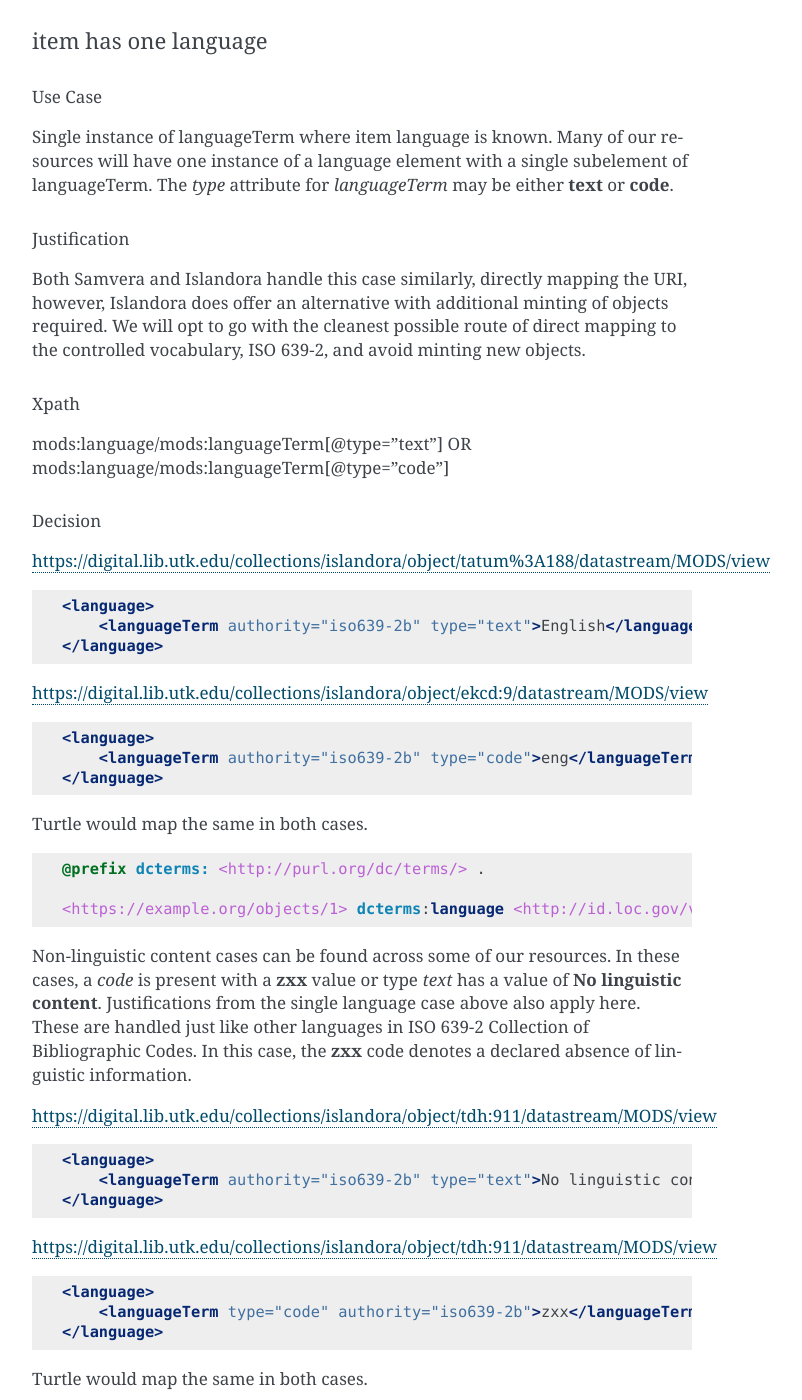
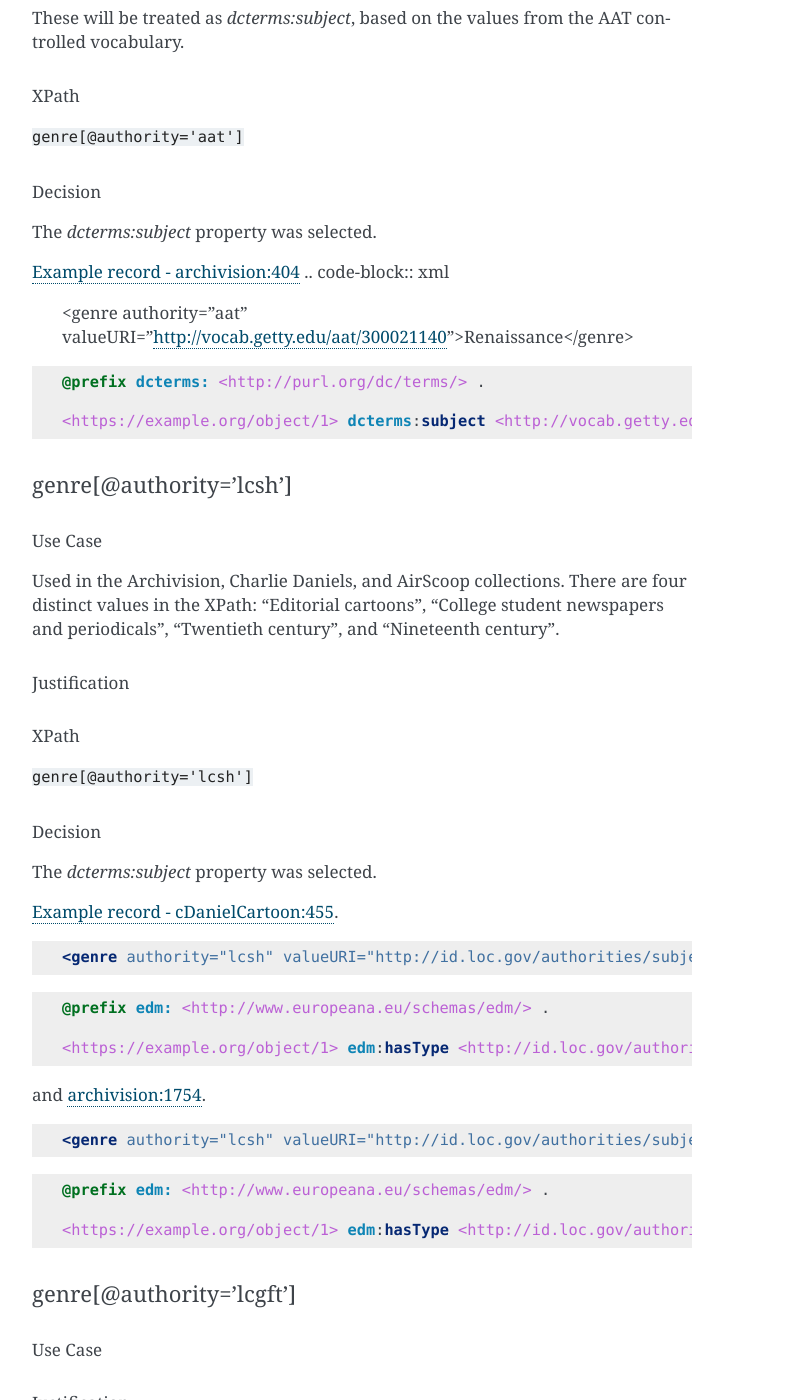
Before and after one commit to UTKcataloging/mods_to_rdf, a Sphinx documentation site: the page built from docs/source/contents/4_draft_mapping.rst, in a window 1280 px wide and 1400 px high, scrolled down 39986 px. Shown: the whole window, without its empty margins (388-1190 px from the left). Built offline with Sphinx 7.4.7, drawn with Linux system fonts in a browser that asks for light colours; formulas are drawn with MathJax 3; some of the changed text lies outside the part shown.

Commit message:
Add sections for `genre[@authority='aat']` and `genre[@authority='lcsh']`.

```diff
--- a/docs/source/contents/4_draft_mapping.rst
+++ b/docs/source/contents/4_draft_mapping.rst
@@ -1861,6 +1861,98 @@ The `dcterms:type` property was selected.
     <https://example.org/objects/1> edm:hasType "notated music", "sheet music" ;
         dcterms:type <http://id.loc.gov/vocabulary/resourceTypes/img> .
 
+genre[@authority='aat']
+-----------------------
+
+Use Case
+^^^^^^^^
+`genre[@authority='aat']` appears in the Archivision collection and uses a controlled vocabulary.
+
+Justification
+^^^^^^^^^^^^^
+These will be treated as `dcterms:subject`, based on the values from the AAT controlled vocabulary.
+
+XPath
+^^^^^
+:code:`genre[@authority='aat']`
+
+Decision
+^^^^^^^^
+The `dcterms:subject` property was selected.
+
+`Example record - archivision:404 <https://digital.lib.utk.edu/collections/islandora/object/archivision:404/datastream/MODS/view>`_
+.. code-block:: xml
+
+    <genre authority="aat" valueURI="http://vocab.getty.edu/aat/300021140">Renaissance</genre>
+
+.. code-block:: turtle
+
+    @prefix dcterms: <http://purl.org/dc/terms/> .
+
+    <https://example.org/object/1> dcterms:subject <http://vocab.getty.edu/aat/300021140> .
+
+genre[@authority='lcsh']
+------------------------
+
+Use Case
+^^^^^^^^
+Used in the Archivision, Charlie Daniels, and AirScoop collections. There are four distinct values in the XPath: "Editorial cartoons", "College student newspapers and periodicals", "Twentieth century", and "Nineteenth century".
+
+Justification
+^^^^^^^^^^^^^
+
+XPath
+^^^^^
+:code:`genre[@authority='lcsh']`
+
+Decision
+^^^^^^^^
+The `dcterms:subject` property was selected.
+
+`Example record - cDanielCartoon:455 <https://digital.lib.utk.edu/collections/islandora/object/cDanielCartoon:455/datastream/MODS/view>`_.
+
+.. code-block:: xml
+
+    <genre authority="lcsh" valueURI="http://id.loc.gov/authorities/subjects/sh85040974">Editorial cartoons</genre>
+
+.. code-block:: turtle
+
+    @prefix edm: <http://www.europeana.eu/schemas/edm/> .
+
+    <https://example.org/object/1> edm:hasType <http://id.loc.gov/authorities/subjects/sh85040974> .
+
+and `archivision:1754 <https://digital.lib.utk.edu/collections/islandora/object/archivision:1754/datastream/MODS/view>`_.
+
+.. code-block:: xml
+
+    <genre authority="lcsh" valueURI="http://id.loc.gov/authorities/subjects/sh85139020">Twentieth century</genre>
+
+.. code-block:: turtle
+
+    @prefix edm: <http://www.europeana.eu/schemas/edm/> .
+
+    <https://example.org/object/1> edm:hasType <http://id.loc.gov/authorities/subjects/sh85040974> .
+
+genre[@authority='lcgft']
+-------------------------
+Use Case
+^^^^^^^^
+Justification
+^^^^^^^^^^^^^
+XPath
+^^^^^
+Decision
+^^^^^^^^
+genre[@authority='lcmpt']
+-------------------------
+Use Case
+^^^^^^^^
+Justification
+^^^^^^^^^^^^^
+XPath
+^^^^^
+Decision
+^^^^^^^^
 language
 ========
 
```
